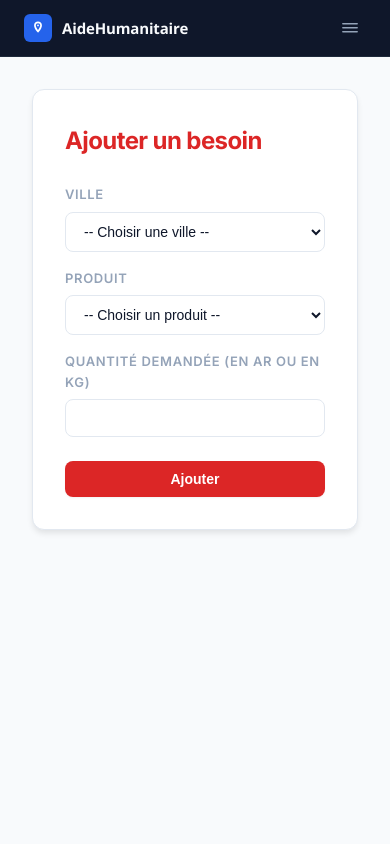
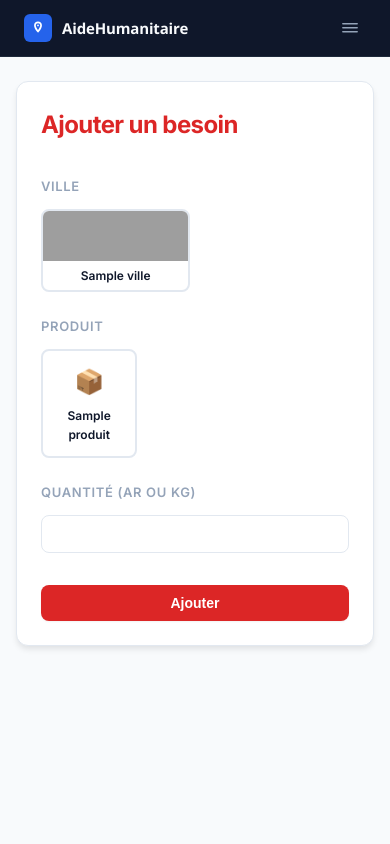
Before and after one commit to MandresyMC/Examen-Final-S3-trinome, a PHP site: template app/views/formulaire_besoin.php in a window 390 px wide. Run offline with PHP 8.4, Linux system fonts and the light colour scheme; the template is opened without the code that fills it: most values are stand-ins (such as "Sample title", 1, 10 or a date in 2020); grey boxes are pictures that could not be loaded.

Commit message:
design formulaire

```diff
--- a/app/views/formulaire_besoin.php
+++ b/app/views/formulaire_besoin.php
@@ -4,6 +4,7 @@
     <meta charset="UTF-8">
     <meta name="viewport" content="width=device-width, initial-scale=1.0">
     <title>Ajouter un besoin</title>
+    <link rel="stylesheet" href="css/header.css">
     <link rel="stylesheet" href="css/formulaire_besoin.css">
 </head>
 <body>
@@ -16,28 +17,38 @@
 
             <form action="/formulaire_besoin" method="POST">
 
-                <div class="mb-3">
-                    <label for="ville" class="form-label">Ville</label>
-                    <select name="ville" id="ville" class="form-select" required>
-                        <option value="">-- Choisir une ville --</option>
+                <div class="field-group">
+                    <span class="field-label">Ville</span>
+                    <div class="ville-grid">
                         <?php foreach ($villes as $ville) { ?>
-                            <option value="<?= $ville['id'] ?>"><?= $ville['nom'] ?></option>
+                            <input type="radio" name="ville" id="ville_<?= $ville['id'] ?>" value="<?= $ville['id'] ?>" required>
+                            <label for="ville_<?= $ville['id'] ?>">
+                                <img src="/assets/<?= strtolower($ville['nom']) ?>.jpg" alt="<?= $ville['nom'] ?>">
+                                <span><?= $ville['nom'] ?></span>
+                            </label>
                         <?php } ?>
-                    </select>
+                    </div>
                 </div>
 
-                <div class="mb-3">
-                    <label for="cat" class="form-label">Produit</label>
-                    <select name="cat" id="cat" class="form-select" required>
-                        <option value="">-- Choisir un produit --</option>
-                        <?php foreach ($produits as $produit) { ?>
-                            <option value="<?= $produit['id'] ?>"><?= $produit['nom'] ?></option>
+                <div class="field-group">
+                    <span class="field-label">Produit</span>
+                    <div class="produit-grid">
+                        <?php
+                        $icons = ['Riz' => '🌾', 'Huile' => '🫙', 'Sucre' => '🍚', 'Farine' => '🌿', 'Argent' => '💰'];
+                        foreach ($produits as $produit) {
+                            $icon = $icons[$produit['nom']] ?? '📦';
+                        ?>
+                            <input type="radio" name="cat" id="cat_<?= $produit['id'] ?>" value="<?= $produit['id'] ?>" required>
+                            <label for="cat_<?= $produit['id'] ?>">
+                                <span class="icon"><?= $icon ?></span>
+                                <span><?= $produit['nom'] ?></span>
+                            </label>
                         <?php } ?>
-                    </select>
+                    </div>
                 </div>
 
-                <div class="mb-3">
-                    <label for="quantite" class="form-label">Quantité demandée (en Ar ou en kg)</label>
+                <div class="field-group">
+                    <label for="quantite" class="field-label">Quantité (Ar ou kg)</label>
                     <input type="number" class="form-control" id="quantite" name="quantite" min="1" required>
                 </div>
 
--- a/public/css/formulaire_besoin.css
+++ b/public/css/formulaire_besoin.css
@@ -1,7 +1,6 @@
 @import url('https://fonts.googleapis.com/css2?family=Inter:wght@400;500;600;700&display=swap');
 
 :root {
-    --primary-color: #2563EB;
     --danger-color:  #DC2626;
     --danger-dark:   #B91C1C;
     --success-color: #059669;
@@ -26,6 +25,7 @@ body {
     line-height: 1.6;
     display: flex;
     flex-direction: column;
+    min-height: 100vh;
 }
 
 .page-content {
@@ -33,7 +33,7 @@ body {
     display: flex;
     align-items: center;
     justify-content: center;
-    padding: 2rem;
+    padding: 2.5rem 1.5rem;
 }
 
 .form-wrapper {
@@ -43,30 +43,120 @@ body {
     box-shadow: var(--shadow-md);
     padding: 2rem;
     width: 100%;
-    max-width: 480px;
+    max-width: 580px;
 }
 
 h1 {
     font-size: 1.5rem;
     font-weight: 700;
     letter-spacing: -0.025em;
-    margin-bottom: 1.5rem;
+    margin-bottom: 2rem;
     color: var(--danger-color);
 }
 
-.mb-3 { margin-bottom: 1rem; }
+.field-group {
+    margin-bottom: 1.5rem;
+}
 
-.form-label {
-    display: block;
+.field-label {
     font-size: 0.8125rem;
     font-weight: 600;
     color: var(--text-muted);
     text-transform: uppercase;
     letter-spacing: 0.05em;
-    margin-bottom: 0.4rem;
+    margin-bottom: 0.75rem;
+    display: block;
 }
 
-.form-select,
+/* ── Cartes ville ── */
+.ville-grid {
+    display: grid;
+    grid-template-columns: repeat(auto-fill, minmax(90px, 1fr));
+    gap: 0.6rem;
+}
+
+.ville-grid input[type="radio"] { display: none; }
+
+.ville-grid label {
+    display: block;
+    border: 2px solid var(--border-color);
+    border-radius: var(--radius-md);
+    overflow: hidden;
+    cursor: pointer;
+    transition: all 0.2s ease;
+}
+
+.ville-grid label img {
+    width: 100%;
+    height: 50px;
+    object-fit: cover;
+    display: block;
+}
+
+.ville-grid label span {
+    display: block;
+    text-align: center;
+    font-size: 0.75rem;
+    font-weight: 600;
+    padding: 0.3rem;
+    color: var(--text-primary);
+}
+
+.ville-grid input[type="radio"]:checked + label {
+    border-color: var(--danger-color);
+    box-shadow: 0 0 0 3px rgba(220,38,38,0.15);
+}
+
+.ville-grid label:hover {
+    border-color: var(--danger-color);
+    transform: translateY(-2px);
+    box-shadow: var(--shadow-md);
+}
+
+/* ── Cartes produit ── */
+.produit-grid {
+    display: grid;
+    grid-template-columns: repeat(auto-fill, minmax(90px, 1fr));
+    gap: 0.6rem;
+}
+
+.produit-grid input[type="radio"] { display: none; }
+
+.produit-grid label {
+    display: flex;
+    flex-direction: column;
+    align-items: center;
+    justify-content: center;
+    gap: 0.3rem;
+    border: 2px solid var(--border-color);
+    border-radius: var(--radius-md);
+    padding: 0.75rem 0.5rem;
+    cursor: pointer;
+    transition: all 0.2s ease;
+    text-align: center;
+}
+
+.produit-grid label .icon { font-size: 1.5rem; }
+
+.produit-grid label span {
+    font-size: 0.75rem;
+    font-weight: 600;
+    color: var(--text-primary);
+}
+
+.produit-grid input[type="radio"]:checked + label {
+    border-color: var(--danger-color);
+    background: #FEF2F2;
+    box-shadow: 0 0 0 3px rgba(220,38,38,0.15);
+}
+
+.produit-grid label:hover {
+    border-color: var(--danger-color);
+    transform: translateY(-2px);
+    box-shadow: var(--shadow-md);
+}
+
+/* ── Quantité ── */
 .form-control {
     width: 100%;
     padding: 0.625rem 0.875rem;
@@ -79,7 +169,6 @@ h1 {
     outline: none;
 }
 
-.form-select:focus,
 .form-control:focus {
     border-color: var(--danger-color);
     box-shadow: 0 0 0 3px rgba(220,38,38,0.1);
@@ -102,3 +191,10 @@ h1 {
 
 .btn-danger:hover  { background: var(--danger-dark); box-shadow: var(--shadow-md); }
 .btn-danger:active { transform: translateY(1px); }
+
+@media (max-width: 480px) {
+    .page-content { padding: 1.5rem 1rem; align-items: flex-start; }
+    .form-wrapper { padding: 1.5rem; }
+    .ville-grid   { grid-template-columns: repeat(2, 1fr); }
+    .produit-grid { grid-template-columns: repeat(3, 1fr); }
+}
```
Also changed, not shown: app/views/formulaire_stock.php (+17 -9 lines), public/css/dons.css (added, +114 -0 lines), public/css/formulaire_stock.css (+59 -10 lines).
